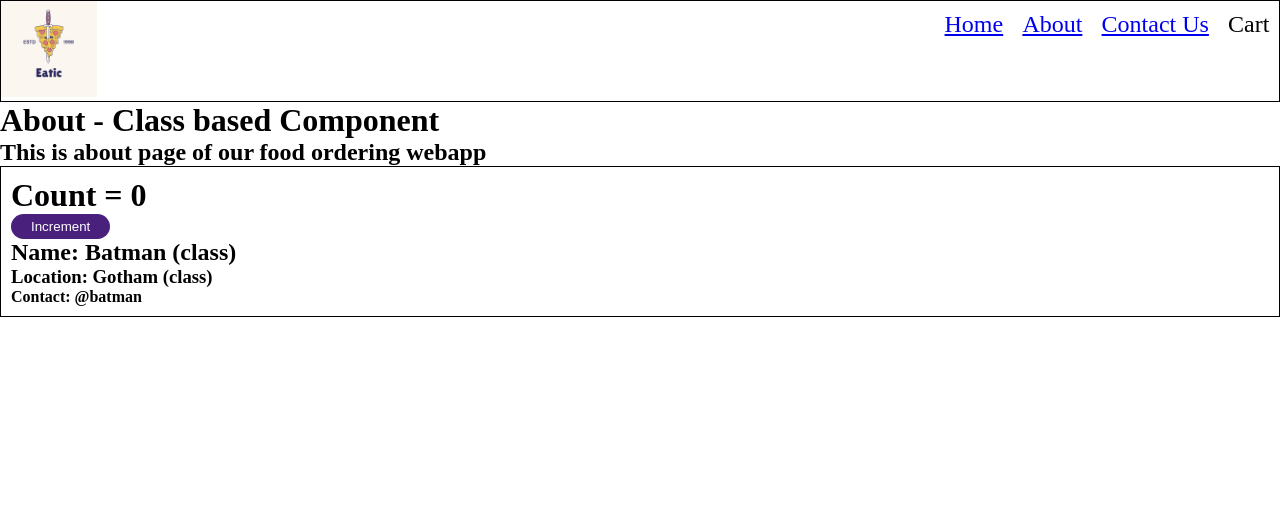
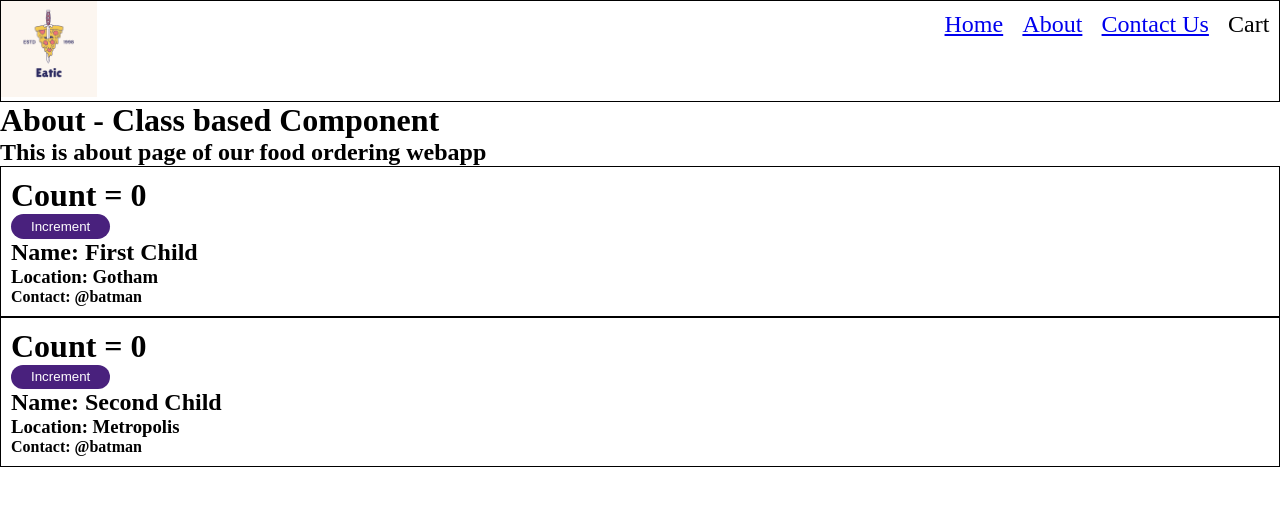
Before and after one commit to SaketKothari/eatsy-food-ordering-webapp, a React (Vite) app: page /about in a window 1280 px wide. Shown: the top 506 px of the page. Built offline with nearby package versions, Linux system fonts and the light colour scheme.

Commit message:
react lifecycle methods calling - with multiple childrens

```diff
--- a/src/components/ClassComponent/UserClass.jsx
+++ b/src/components/ClassComponent/UserClass.jsx
@@ -8,11 +8,11 @@ class UserClass extends React.Component {
       count: 0,
     };
 
-    console.log('Child Constructor');
+    console.log(this.props.name + ' Child Constructor');
   }
 
   componentDidMount() {
-    console.log('Child componentDidMount');
+    console.log(this.props.name + ' Child componentDidMount');
     // API Call
   }
 
@@ -20,7 +20,7 @@ class UserClass extends React.Component {
     const { name, location } = this.props;
     const { count } = this.state;
 
-    console.log('Child Render');
+    console.log(this.props.name + ' Child Render');
 
     return (
       <div className="user-card">
--- a/src/pages/About.jsx
+++ b/src/pages/About.jsx
@@ -18,7 +18,8 @@ class About extends Component {
       <div>
         <h1>About - Class based Component</h1>
         <h2>This is about page of our food ordering webapp</h2>
-        <UserClass name={'Batman (class)'} location={'Gotham (class)'} />
+        <UserClass name={'First Child'} location={'Gotham'} />
+        <UserClass name={'Second Child'} location={'Metropolis'} />
       </div>
     );
   }
```
